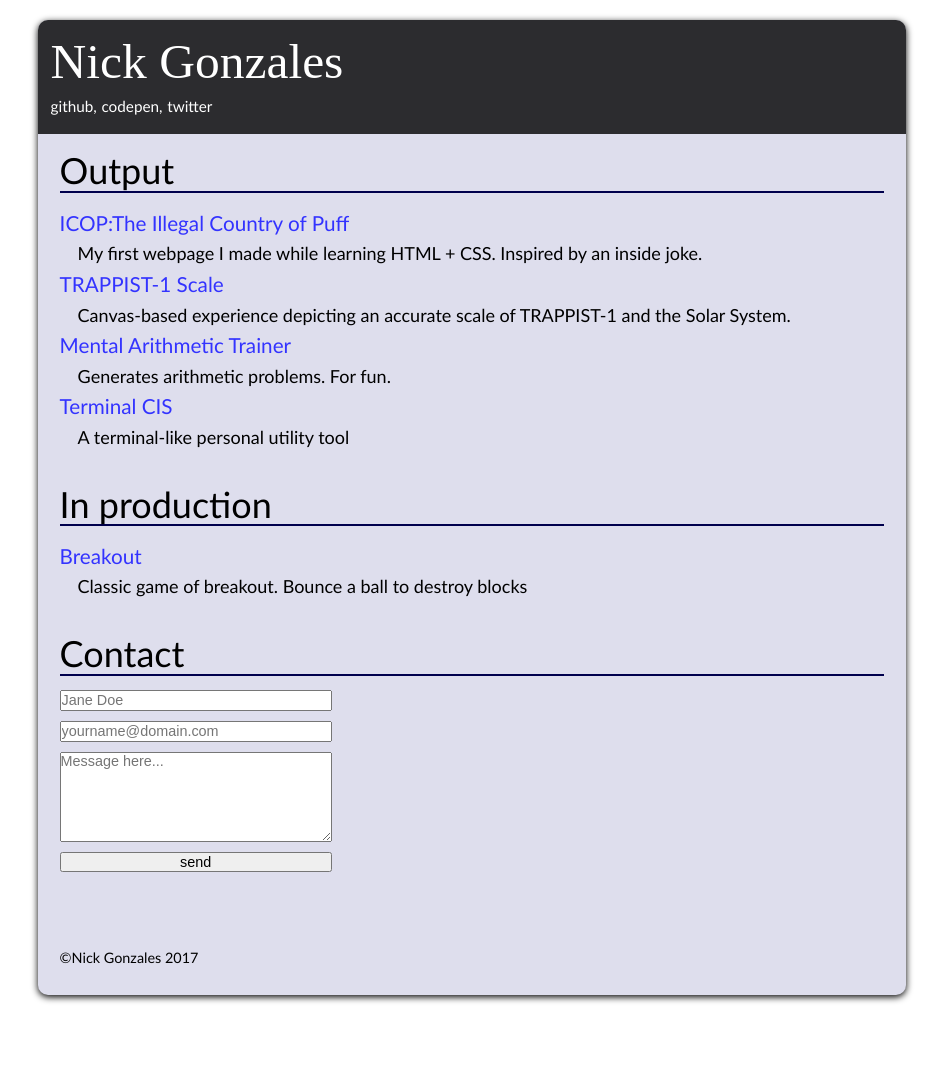
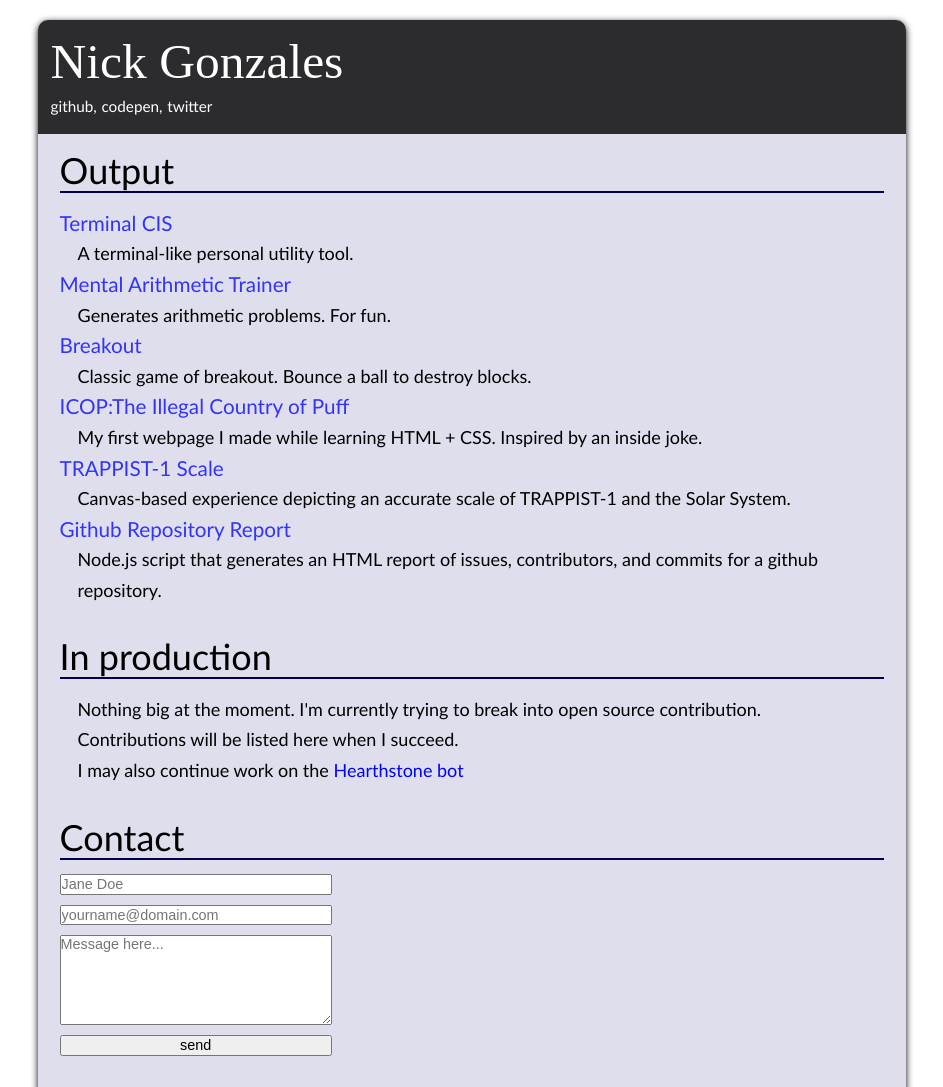
Before and after one commit to doxtu/personal-site, a website: page public/index.html in a window 1280 px wide. Shown: the top 1087 px of the page, without its empty margins (168-1111 px from the left). Before the commit the page ends 1015 px from the top, so only its background shows below. Drawn offline with Linux system fonts and the light colour scheme.

Commit message:
updated front page

```diff
--- a/public/index.html
+++ b/public/index.html
@@ -24,6 +24,19 @@
 			<div class="content">
 				<section class = "finished-projects">
 					<h1>Output</h1>
+
+					<div class="project-template">
+						<h2><a href="/lcis">Terminal CIS</a></h2>
+						<p>A terminal-like personal utility tool.</p>
+					</div>
+					<div class="project-template">
+						<h2><a href="https://codepen.io/nick_doxtu/full/Kmvgjr/">Mental Arithmetic Trainer</a></h2>
+						<p>Generates arithmetic problems. For fun.</p>
+					</div>
+					<div class="project-template">
+						<h2><a href="https://codepen.io/nick_doxtu/full/pWJXYZ/">Breakout</a></h2>
+						<p>Classic game of breakout. Bounce a ball to destroy blocks.</p>
+					</div>
 					<div class="project-template">
 						<h2><a href="/icop">ICOP:The Illegal Country of Puff</a></h2>
 						<p>My first webpage I made while learning HTML + CSS. Inspired by an inside joke.</p>
@@ -33,21 +46,17 @@
 						<p>Canvas-based experience depicting an accurate scale of TRAPPIST-1 and the Solar System.</p>
 					</div>
 					<div class="project-template">
-						<h2><a href="https://codepen.io/nick_doxtu/full/Kmvgjr/">Mental Arithmetic Trainer</a></h2>
-						<p>Generates arithmetic problems. For fun.</p>
+						<h2><a href="https://github.com/doxtu/githubreport">Github Repository Report</a></h2>
+						<p>Node.js script that generates an HTML report of issues, contributors, and commits for a github repository.</p>
 					</div>
-					<div class="project-template">
-						<h2><a href="/lcis">Terminal CIS</a></h2>
-						<p>A terminal-like personal utility tool</p>
-					</div>
+
 				</section>
 
 				<section class = "current-projects">
 					<h1>In production</h1>
-					<div class="project-template">
-						<h2><a href="https://codepen.io/nick_doxtu/full/pWJXYZ/">Breakout</a></h2>
-						<p>Classic game of breakout. Bounce a ball to destroy blocks</p>
-					</div>
+					<p>Nothing big at the moment. I'm currently trying to break into open source contribution.</p>
+					<p>Contributions will be listed here when I succeed.</p>
+					<p>I may also continue work on the <a href="https://github.com/doxtu/HearthBot">Hearthstone bot</a></p>
 				</section>
 
 				<section class = "email-form">
```
